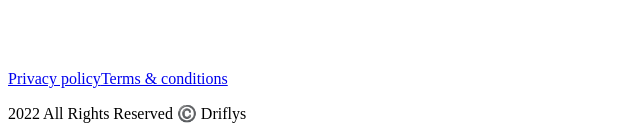
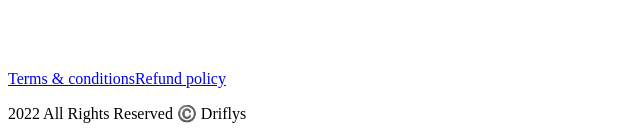
Before and after one commit to driflys/driflys-landing, a Next.js app: page / in a window 1280 px wide. Shown: the part 3835-3971 px from the top of the page, without its empty margins (0-640 px from the left). Built offline with nearby package versions, Linux system fonts and the light colour scheme; no server answers.

Commit message:
add legal links

```diff
--- a/components/footers/Main.footer.tsx
+++ b/components/footers/Main.footer.tsx
@@ -91,10 +91,10 @@ function MainFooter() {
         </div>
 
         {/* Copyright */}
-        <div className="mx-auto col-start-1 row-start-7 col-span-3 md:col-start-1 md:row-start-3 md:col-span-8">
+        <div className="mt-8 mx-auto col-start-1 row-start-7 col-span-3 md:col-start-1 md:row-start-3 md:col-span-8">
           <div className="mx-auto w-fit flex items-center gap-4">
-            <FooterLink title="Privacy policy" href="/privacy-policy" />
-            <FooterLink title={`Terms & conditions`} href="/terms-conditions" />
+            <FooterLink title={`Terms & conditions`} href="/legal/terms-conditions" />
+            <FooterLink title="Refund policy" href="/legal/refund-policy" />
           </div>
           <p className="mt-2 text-center text-gray-600">{dayjs().year()} All Rights Reserved ©️ Driflys</p>
         </div>
@@ -113,7 +113,7 @@ interface FooterLinkProps {
 const FooterLink = ({ title, href }: FooterLinkProps) => {
   return (
     <Link href={href}>
-      <a className="cursor-pointer text-gray-600 md:text-lg hover:text-black">{title}</a>
+      <a className="cursor-pointer text-gray-600 md:text-md hover:text-black">{title}</a>
     </Link>
   )
 }
```
